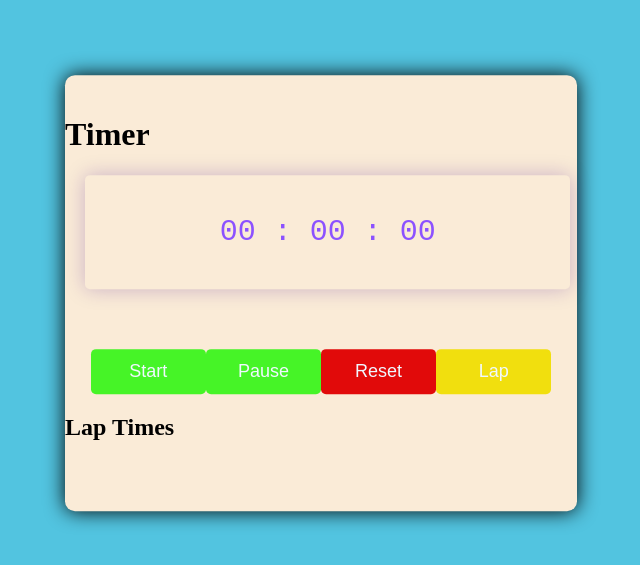
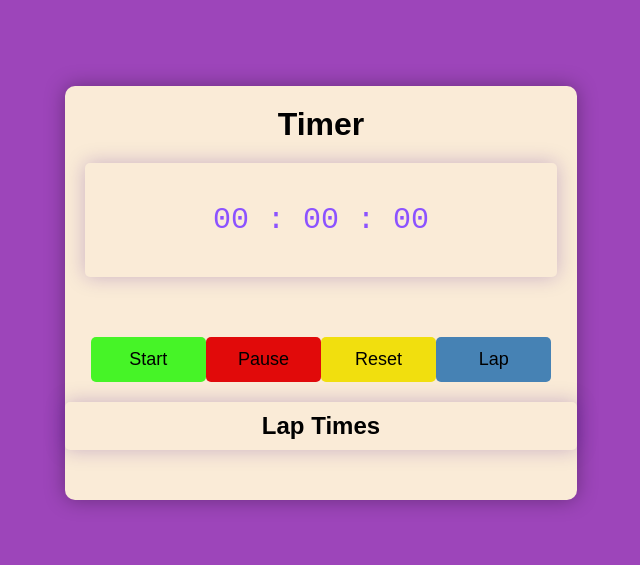
Before and after one commit to aabhanimje/Prodigy-Internship, a plain HTML site: page PRODIGY_WD_02/index.html in a window 1280 px wide. Shown: the part 107-672 px from the top of the page, without its empty margins (319-959 px from the left). Drawn offline with Linux system fonts and the light colour scheme.

Commit message:
Update style.css

```diff
--- a/PRODIGY_WD_02/style.css
+++ b/PRODIGY_WD_02/style.css
@@ -1,32 +1,39 @@
 *,
-*:before
-*:after{
-    padding:0;
-    margin:0;
+*:before,
+*:after {
+    padding: 0;
+    margin: 0;
     box-sizing: border-box;
 }
 
-body{
-    background: rgb(82, 196, 224);
+body {
+    background: rgb(157, 69, 186);
 }
 
-.container{
+.container {
     background-color: antiquewhite;
     width: 40%;
     min-width: 500px;
     position: absolute;
-    transform: translate(-50% , -50%);
+    transform: translate(-50%, -50%);
     top: 50%;
     left: 50%;
     padding: 20px 0;
     padding-bottom: 50px;
     border-radius: 10px;
-    box-shadow: 0 0 20px rgba(0, 0, 0.338);
+    box-shadow: 0 0 20px rgba(0, 0, 0, 0.338);
 }
 
-.timer-display{
+h1 {
+    text-align: center;
+    font-family: 'Poppins', sans-serif;
+    color: #000000;
+    margin-bottom: 20px;
+}
+
+.timer-display {
     position: relative;
-    width: 79%;
+    width: 92%;
     background: antiquewhite;
     left: 4%;
     font-family: 'Roboto mono', monospace;
@@ -37,10 +44,10 @@ body{
     align-items: center;
     justify-content: space-around;
     border-radius: 5px;
-    box-shadow: 0 0 20px rgba(65, 5, 145,0.25);
+    box-shadow: 0 0 20px rgba(65, 5, 145, 0.25);
 }
 
-.buttons{
+.buttons {
     width: 90%;
     margin: 60px auto 0 auto;
     display: flex;
@@ -51,7 +58,7 @@ body{
     width: 120px;
     height: 45px;
     background-color: rgb(70, 244, 39);
-    color: aliceblue;
+    color: #000000;
     border: none;
     font-family: 'Poppins', sans-serif;
     font-size: 18px;
@@ -60,14 +67,46 @@ body{
     outline: none;
 }
 
-.buttons button:nth-last-child(2) {
+.buttons button:nth-last-child(3) {
     background-color: rgb(225, 10, 10);
 }
 
-.buttons button:nth-last-child(1) {
+.buttons button:nth-last-child(2) {
     background-color: rgb(241, 223, 14);
 }
 
+.buttons button:nth-last-child(1) {
+    background-color: rgb(70, 130, 180);
+}
+
 .buttons button:hover {
-    box-shadow: 0 0 20px rgba(0, 0, 0.25);
+    box-shadow: 0 0 20px rgba(0, 0, 0, 0.25);
 }
+
+.lap-times {
+    margin-top: 20px;
+    padding: 10px;
+    background: antiquewhite;
+    border-radius: 5px;
+    box-shadow: 0 0 20px rgba(65, 5, 145, 0.25);
+}
+
+.lap-times h2 {
+    text-align: center;
+    font-family: 'Poppins', sans-serif;
+    color: #000000;
+}
+
+.lap-times ul {
+    list-style: none;
+    padding: 0;
+    margin: 0;
+}
+
+.lap-times ul li {
+    font-family: 'Roboto mono', monospace;
+    color: #8c52ff;
+    font-size: 20px;
+    padding: 5px;
+    text-align: center;
+}
```
